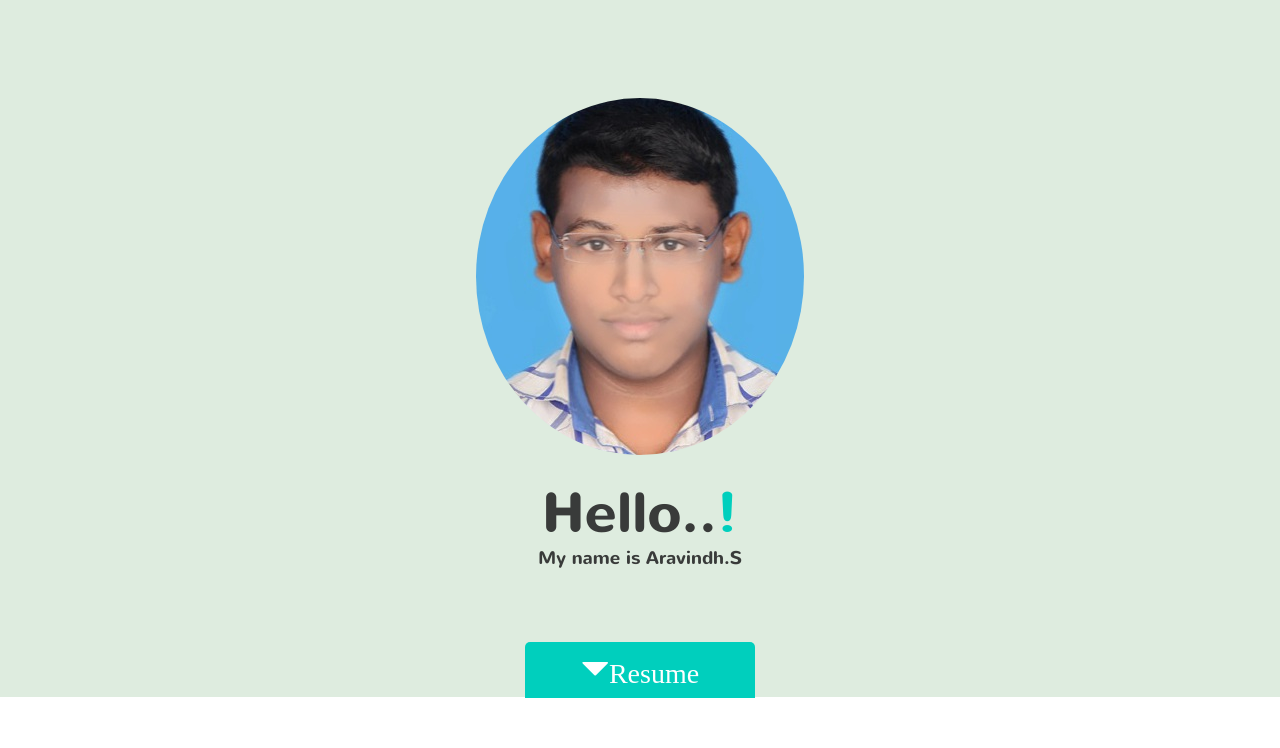
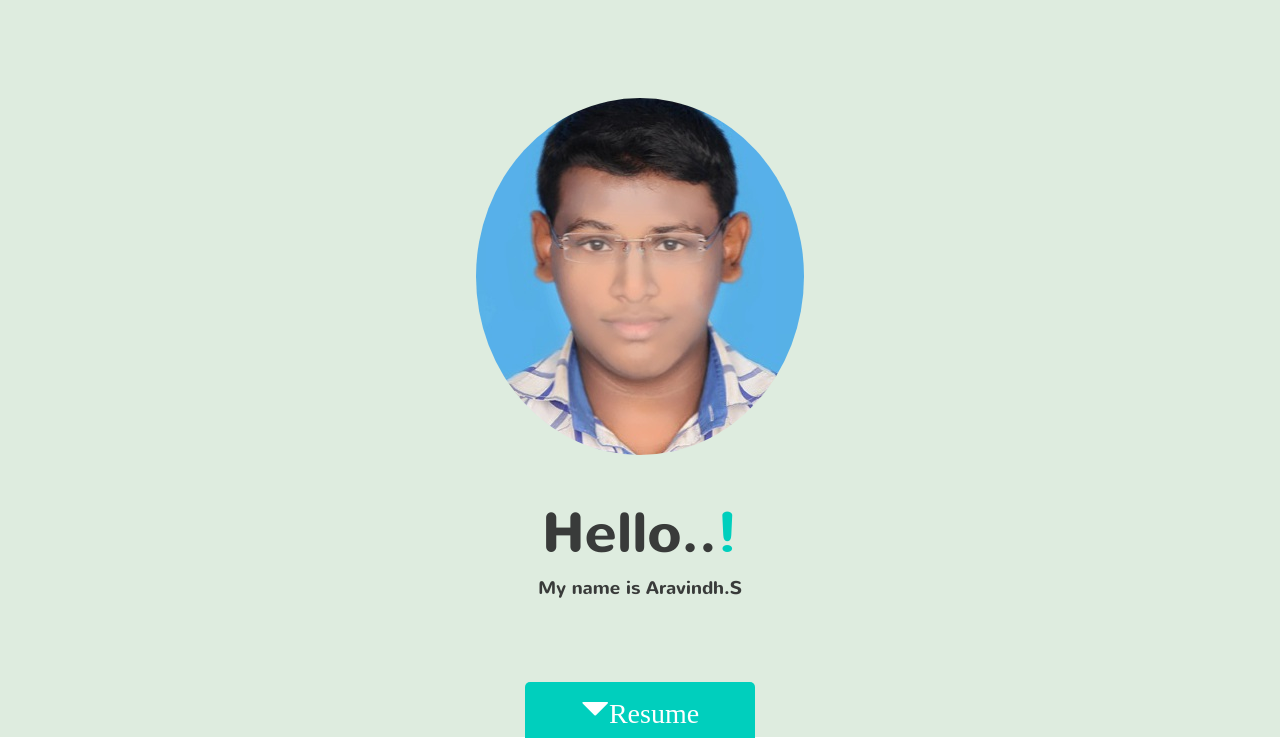
Before and after one commit to Aravindhsiva/aravindh.github.io, a plain HTML site: page index.html in a window 1280 px wide. Shown: the top 748 px of the page. Drawn offline with nearby package versions, Linux system fonts and the light colour scheme; files whose address does not match are found by name.

Commit message:
Update index.html

```diff
--- a/index.html
+++ b/index.html
@@ -5,6 +5,7 @@
 <link rel="icon" href="A.png" type="image/png"/>
 <link href="style1.css" rel="stylesheet" type="text/css" media="all">
 <link href="style.css" rel="stylesheet" type="text/css" media="all" />
+	<link href="//netdna.bootstrapcdn.com/bootstrap/3.0.0/css/bootstrap.min.css" rel="stylesheet">
 </head>
     <body>
 	<div class="header-section">
```
